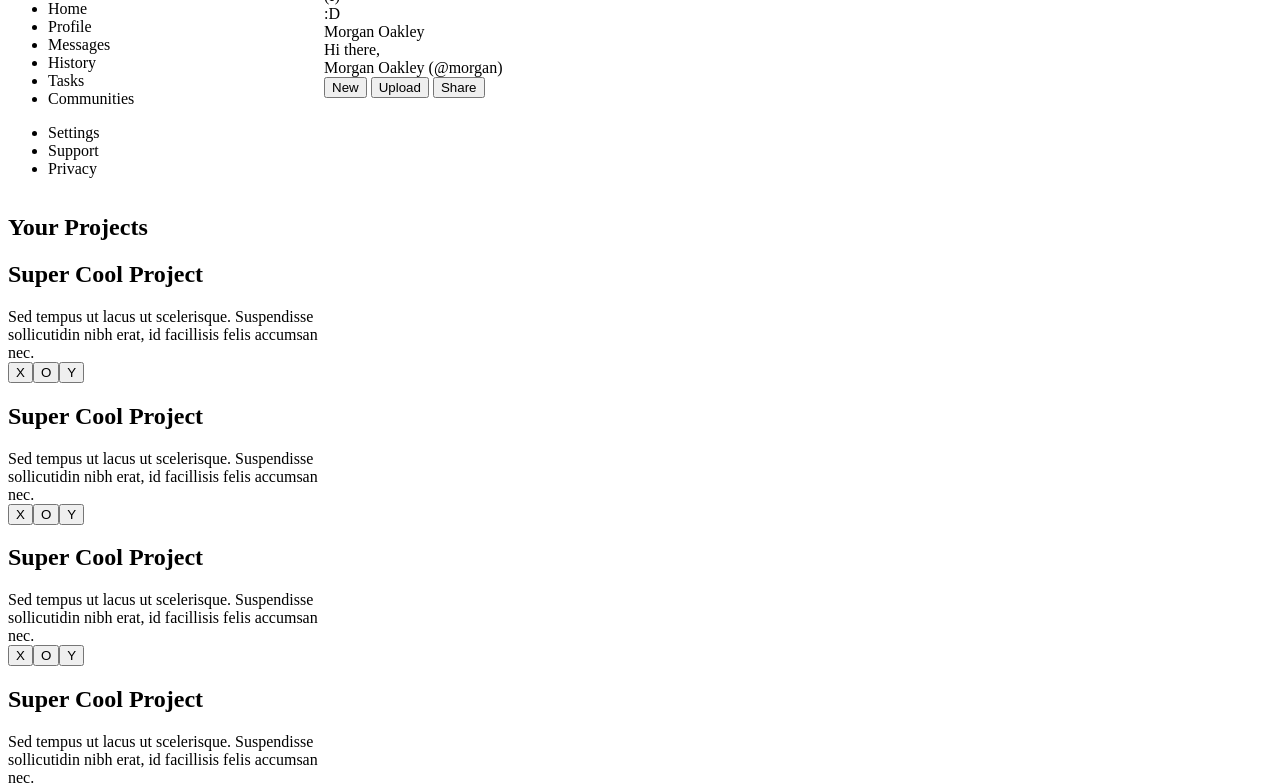
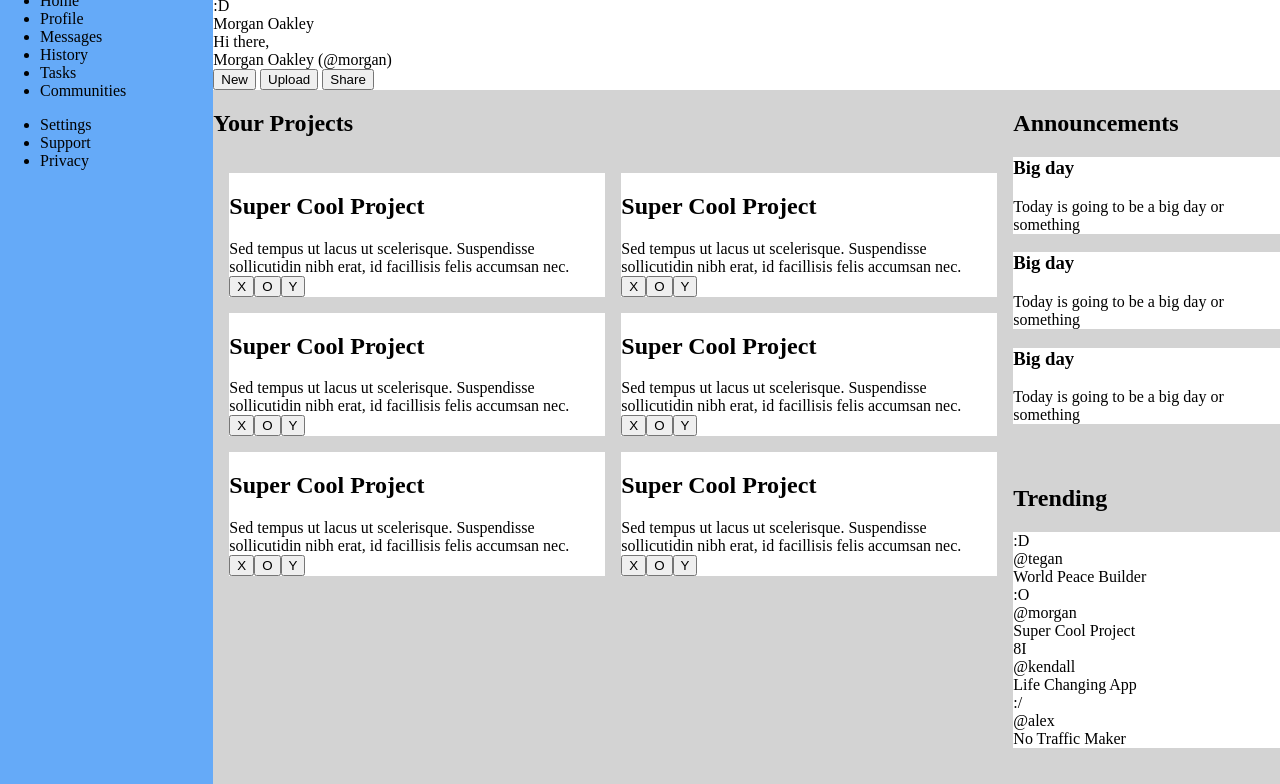
Before and after one commit to DennisKossert/admin-dashboard, a plain HTML site: page index.html in a window 1280 px wide. Shown: the part 60-844 px from the top of the page. Drawn offline with Linux system fonts and the light colour scheme.

Commit message:
Create basic outer grid layout

```diff
--- a/styles.css
+++ b/styles.css
@@ -1,4 +1,49 @@
+:root {
+    --primary-clr: rgb(101, 170, 248);
+    --secondary-clr: white;
+    --bg-clr: lightgray;
+    --accent-clr: rgb(255, 187, 0);
+}
+
+body {
+    margin: 0;
+}
+
 .container {
+    background-color: var(--bg-clr);
     display: grid;
-    grid-template-columns: 1fr 3fr;
+    grid-template-columns: 1fr 5fr;
+    grid-template-rows: 1fr 5fr;
+    min-height: 100vh;
 }
+
+.nav {
+    background-color: var(--primary-clr);
+    grid-row: span 2;
+}
+
+main {
+    display: grid;
+    grid-template-columns: 3fr 1fr;
+    grid-template-rows: 1fr 1fr;
+}
+
+.projects-container {
+    grid-row: span 2;
+}
+
+.projects {
+    display: grid;
+    grid-template-columns: repeat(auto-fit, minmax(16rem, 1fr));
+    gap: 1rem;
+    padding: 1rem;
+}
+
+
+
+.header,
+.card,
+.announcement,
+.trend-item {
+    background-color: var(--secondary-clr);
+}
```
